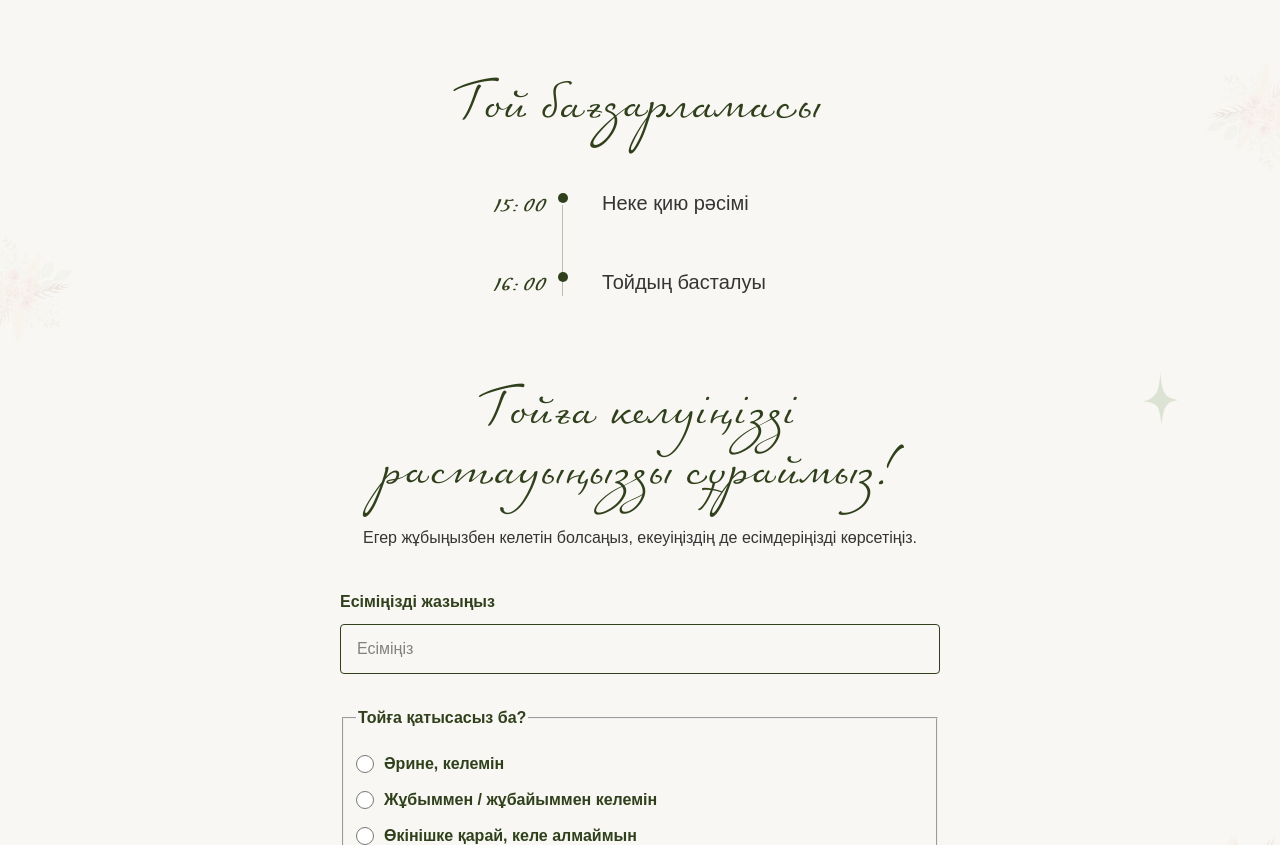
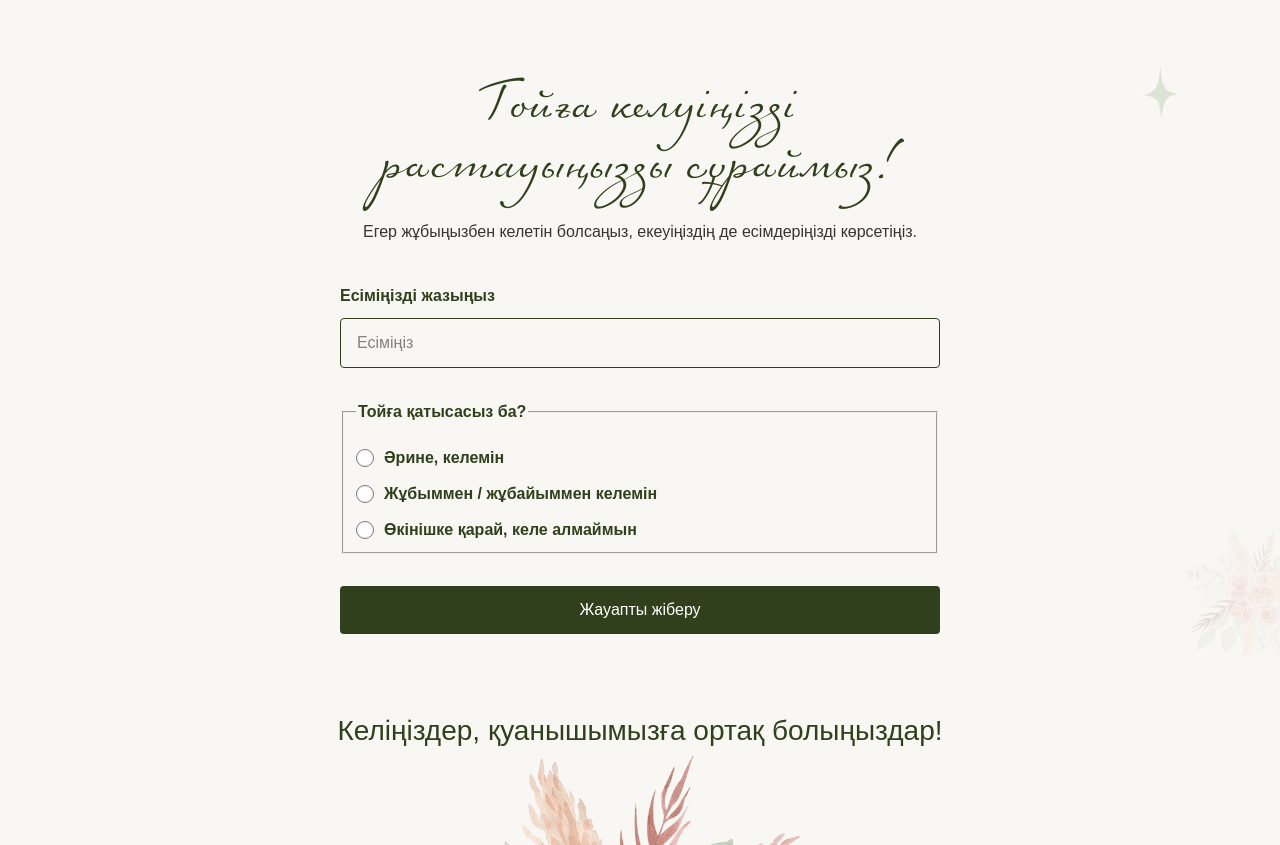
Before and after one commit to Ai-sara/wedding-invitation, a website built with Vite: page index.html in a window 1280 px wide. Shown: the part 3395-4240 px from the top of the page. Built offline with nearby package versions, Linux system fonts and the light colour scheme; files whose address does not match are found by name; a web font is replaced by a local one.

Commit message:
remove program part

```diff
--- a/index.html
+++ b/index.html
@@ -419,45 +419,6 @@
       </div>
     </div>
   </section>
-  <!-- Программа -->
-  <section class="program">
-    <img
-            class="program__flower program__flower--top"
-            src="/images/flower.png"
-            alt=""
-            aria-hidden="true"
-    >
-
-    <img
-            class="program__flower program__flower--bottom"
-            src="/images/flower.png"
-            alt=""
-            aria-hidden="true"
-    >
-    <div class="container">
-      <div class="content-container">
-        <h2 class="section-title">
-          Той бағдарламасы
-        </h2>
-
-        <div class="program__items">
-
-          <div class="program__item">
-            <span class="program__time">15:00</span>
-            <span class="program__line"></span>
-            <span class="program__label">Неке қию рәсімі</span>
-          </div>
-
-          <div class="program__item">
-            <span class="program__time">16:00</span>
-            <span class="program__line"></span>
-            <span class="program__label">Тойдың басталуы</span>
-          </div>
-
-        </div>
-      </div>
-    </div>
-  </section>
 
   <!-- Анкета гостя -->
   <section class="rsvp">
--- a/src/style.css
+++ b/src/style.css
@@ -1140,34 +1140,6 @@ footer {
     right: 15%;
   }
 
-
-  /* ----------------------------------------------------------
-     Program
-     ---------------------------------------------------------- */
-
-  .program__time {
-    font-size: 30px;
-  }
-
-  .program__label {
-    font-size: 20px;
-  }
-
-  .program__flower {
-    width: 110px;
-
-    opacity: 0.1;
-  }
-
-  .program__flower--top {
-    right: -40px;
-  }
-
-  .program__flower--bottom {
-    left: -40px;
-  }
-
-
   /* ----------------------------------------------------------
      Location
      ---------------------------------------------------------- */
```
